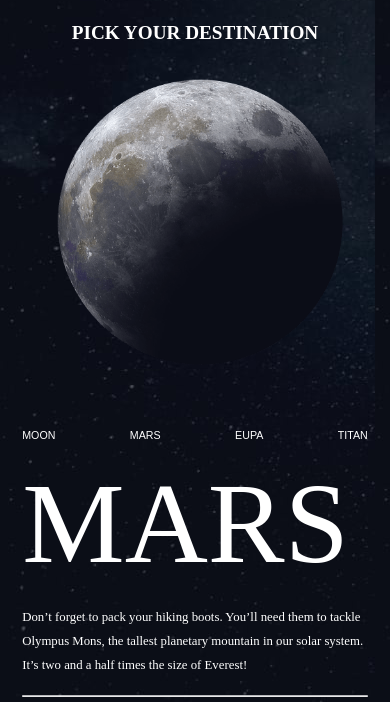
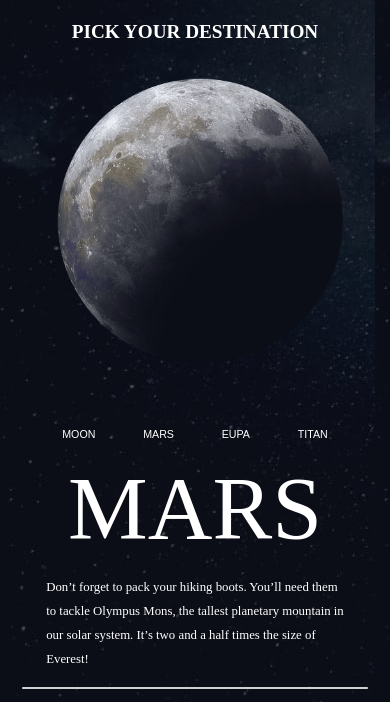
Before and after one commit to Enejivk/space-tourism-website, a plain HTML site: page starter-code/destination-moon.html in a window 390 px wide. Shown: the part 95-797 px from the top of the page. Drawn offline with Linux system fonts and the light colour scheme.

Commit message:
adding padding to my design

```diff
--- a/styles/destinations.css
+++ b/styles/destinations.css
@@ -69,6 +69,17 @@ body {
         width: 27rem;
     }
     .destination-main-item img {
-    transform: scale(0.8);
+        transform: scale(0.8);
+    }
+    .destination-btn {
+        padding: 0 50px;
+    }
+    .destination-description{
+        padding: 0 30px;
+        padding-bottom: 20px;
+    }
+    .location{
+        font-size: 7rem;
+        text-align: center;
+    }
 }
-}
```
